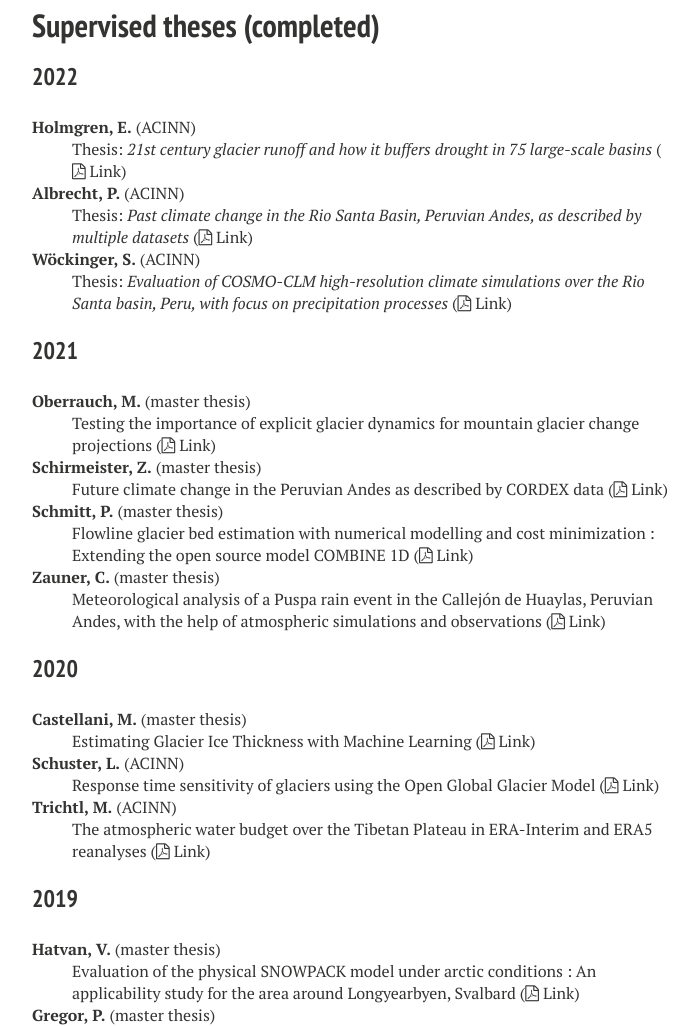
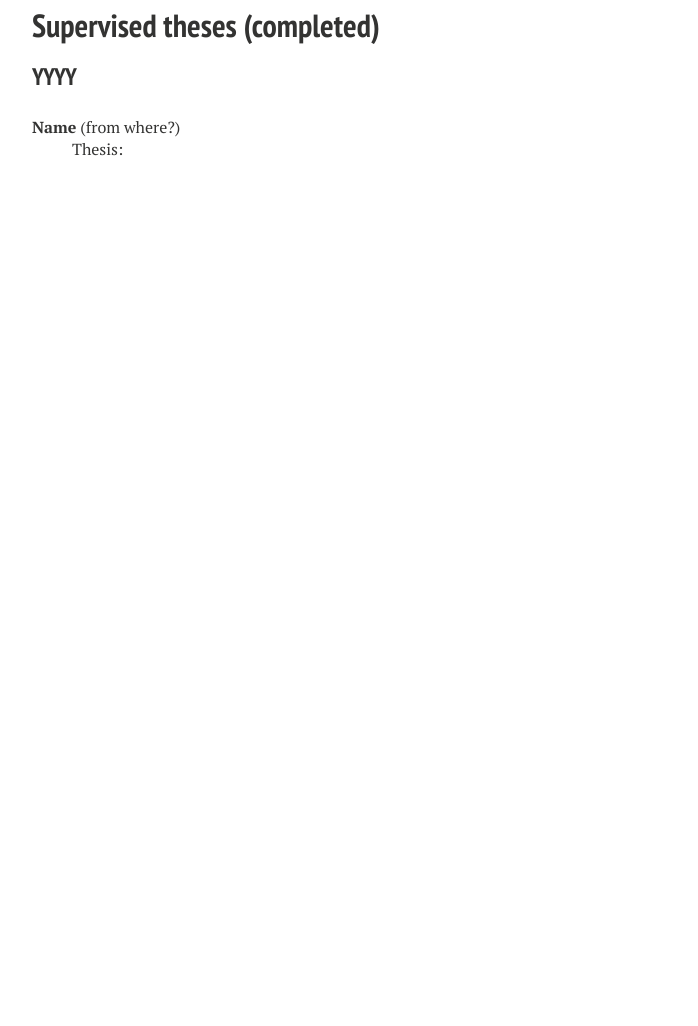
Before and after one commit to StanekFr/StanekFr.github.io, a Jekyll site: the page built from team/theses.md, in a window 1280 px wide and 1400 px high, scrolled down 695 px. Shown: the part 374-1400 px from the top of the window, without its empty margins (288-986 px from the left). Built offline with Jekyll 4.4.1, drawn with Linux system fonts in a browser that asks for light colours; nearby versions of some CDN libraries; after the commit the page ends 1325 px from its top, so only the background shows below that; some of the changed text lies outside the part shown.

Commit message:
Update theses.md

```diff
--- a/team/theses.md
+++ b/team/theses.md
@@ -7,84 +7,7 @@ modified: 2022-06-30
 ---
 
 
-### 2022
+### YYYY
 
-**Holmgren, E.** (ACINN)
-: Thesis: *21st century glacier runoff and how it buffers drought in 75 large-scale basins* ([<i class="fa fa-file-pdf-o" aria-hidden="true"></i> Link](https://diglib.uibk.ac.at/ulbtirolhs/content/titleinfo/7754587))
-
-**Albrecht, P.** (ACINN)
-: Thesis: *Past climate change in the Rio Santa Basin, Peruvian Andes, as described by multiple datasets* ([<i class="fa fa-file-pdf-o" aria-hidden="true"></i> Link](https://diglib.uibk.ac.at/ulbtirolhs/content/titleinfo/7149410))
-
-**Wöckinger, S.** (ACINN)
-: Thesis: *Evaluation of COSMO-CLM high-resolution climate simulations over the Rio Santa basin, Peru, with focus on precipitation processes* ([<i class="fa fa-file-pdf-o" aria-hidden="true"></i> Link](https://diglib.uibk.ac.at/ulbtirolhs/content/titleinfo/7301691))
-
-
-### 2021
-
-**Oberrauch, M.** (master thesis)
-: Testing the importance of explicit glacier dynamics for mountain glacier change projections ([<i class="fa fa-file-pdf-o" aria-hidden="true"></i> Link](https://diglib.uibk.ac.at/ulbtirolhs/content/titleinfo/5878449))
-
-**Schirmeister, Z.** (master thesis)
-: Future climate change in the Peruvian Andes as described by CORDEX data ([<i class="fa fa-file-pdf-o" aria-hidden="true"></i> Link](https://diglib.uibk.ac.at/ulbtirolhs/content/titleinfo/5884055))
-
-**Schmitt, P.** (master thesis)
-: Flowline glacier bed estimation with numerical modelling and cost minimization : Extending the open source model COMBINE 1D ([<i class="fa fa-file-pdf-o" aria-hidden="true"></i> Link](https://diglib.uibk.ac.at/ulbtirolhs/content/titleinfo/6139027))
-
-**Zauner, C.** (master thesis)
-: Meteorological analysis of a Puspa rain event in the Callejón de Huaylas, Peruvian Andes, with the help of atmospheric simulations and observations ([<i class="fa fa-file-pdf-o" aria-hidden="true"></i> Link](https://diglib.uibk.ac.at/ulbtirolhs/content/titleinfo/5548678))
-
-### 2020
-
-**Castellani, M.** (master thesis)
-: Estimating Glacier Ice Thickness with Machine Learning ([<i class="fa fa-file-pdf-o" aria-hidden="true"></i> Link](https://diglib.uibk.ac.at/urn:nbn:at:at-ubi:1-60115))
-
-**Schuster, L.** (ACINN)
-: Response time sensitivity of glaciers using the Open Global Glacier Model ([<i class="fa fa-file-pdf-o" aria-hidden="true"></i> Link](https://diglib.uibk.ac.at/ulbtirolhs/content/titleinfo/4864453))
-
-**Trichtl, M.** (ACINN)
-: The atmospheric water budget over the Tibetan Plateau in ERA-Interim and ERA5 reanalyses ([<i class="fa fa-file-pdf-o" aria-hidden="true"></i> Link](https://diglib.uibk.ac.at/ulbtirolhs/content/titleinfo/4888002))
-
-### 2019
-
-**Hatvan, V.** (master thesis)
-: Evaluation of the physical SNOWPACK model under arctic conditions : An applicability study for the area around Longyearbyen, Svalbard ([<i class="fa fa-file-pdf-o" aria-hidden="true"></i> Link](http://diglib.uibk.ac.at/ulbtirolhs/content/titleinfo/3584652))
-
-**Gregor, P.** (master thesis)
-: Inversion of Glacier Bed from Surface Observations by Cost Minimization : Introducing the Open Source Model COMBINE ([<i class="fa fa-file-pdf-o" aria-hidden="true"></i> Link](http://diglib.uibk.ac.at/ulbtirolhs/content/titleinfo/3086935))
-
-### 2018
-
-**Kilian, M.** (master thesis @ DLR, co-supervised)
-: Impact of the Eruption of Mt. Pinatubo on the chemical composition of the tropical atmosphere as simulated with EMAC
-
-**Cerny, M.** (master thesis)
-: Lake-level changes on the Tibetan Plateau and their Relation to Glacial Melt ([<i class="fa fa-file-pdf-o" aria-hidden="true"></i> Link](http://diglib.uibk.ac.at/ulbtirolhs/content/titleinfo/2347464))
-
-### 2017
-
-**Schwienbacher, F.** (bachelor thesis)
-: Model sensitivity of the mass-balance module of the [OGGM](http://oggm.org/) model
-
-**Schlumpberger, M.** (master thesis)
-: Wet and dry spells in the Rio Santa Basin, Peruvian Andes, and connections to the large scale circulation ([<i class="fa fa-file-pdf-o" aria-hidden="true"></i> Link](http://diglib.uibk.ac.at/urn:nbn:at:at-ubi:1-6985))
-
-**Siller, M.** (master thesis)
-: WRF simulation of wet and dry spells in the Rio Santa Basin, Peruvian Andes - A WRF Modeling Case Study ([<i class="fa fa-file-pdf-o" aria-hidden="true"></i> Link](http://diglib.uibk.ac.at/urn:nbn:at:at-ubi:1-7816))
-
-**Thorlaksson, D.** (master thesis)
-: Calibrating a glacier ice thickness model from in-situ point measurements ([<i class="fa fa-file-pdf-o" aria-hidden="true"></i> Link](http://diglib.uibk.ac.at/urn:nbn:at:at-ubi:1-7259))
-
-**Zier, C.** (master thesis, co-supervised)
-: Wie beeinflussen großskalige Wetterstrukturen das lokale Wetter in den Anden von Chile? Ein Downscaling Experiment ([<i class="fa fa-file-pdf-o" aria-hidden="true"></i> Link](http://diglib.uibk.ac.at/urn:nbn:at:at-ubi:1-7092))
-
-
-### 2016
-
-**Zolles, T.** (master thesis)
-: Uncertainty estimation of a glacier mass balance model ([<i class="fa fa-file-pdf-o" aria-hidden="true"></i> Link](http://diglib.uibk.ac.at/urn:nbn:at:at-ubi:1-5240))
-
-**Oberrauch, M.** (bachelor thesis)
-: Calibration and validation of a glacier model applied to the Upper Grindelwald Glacier from 1880 to present
-
-**Gstir, T.**  (bachelor thesis)
-: Klimasensitivität des Oberen Grindelwaldgletschers untersucht mithilfe des [OGGM](http://oggm.org/)s
+**Name** (from where?)
+: Thesis:
```
